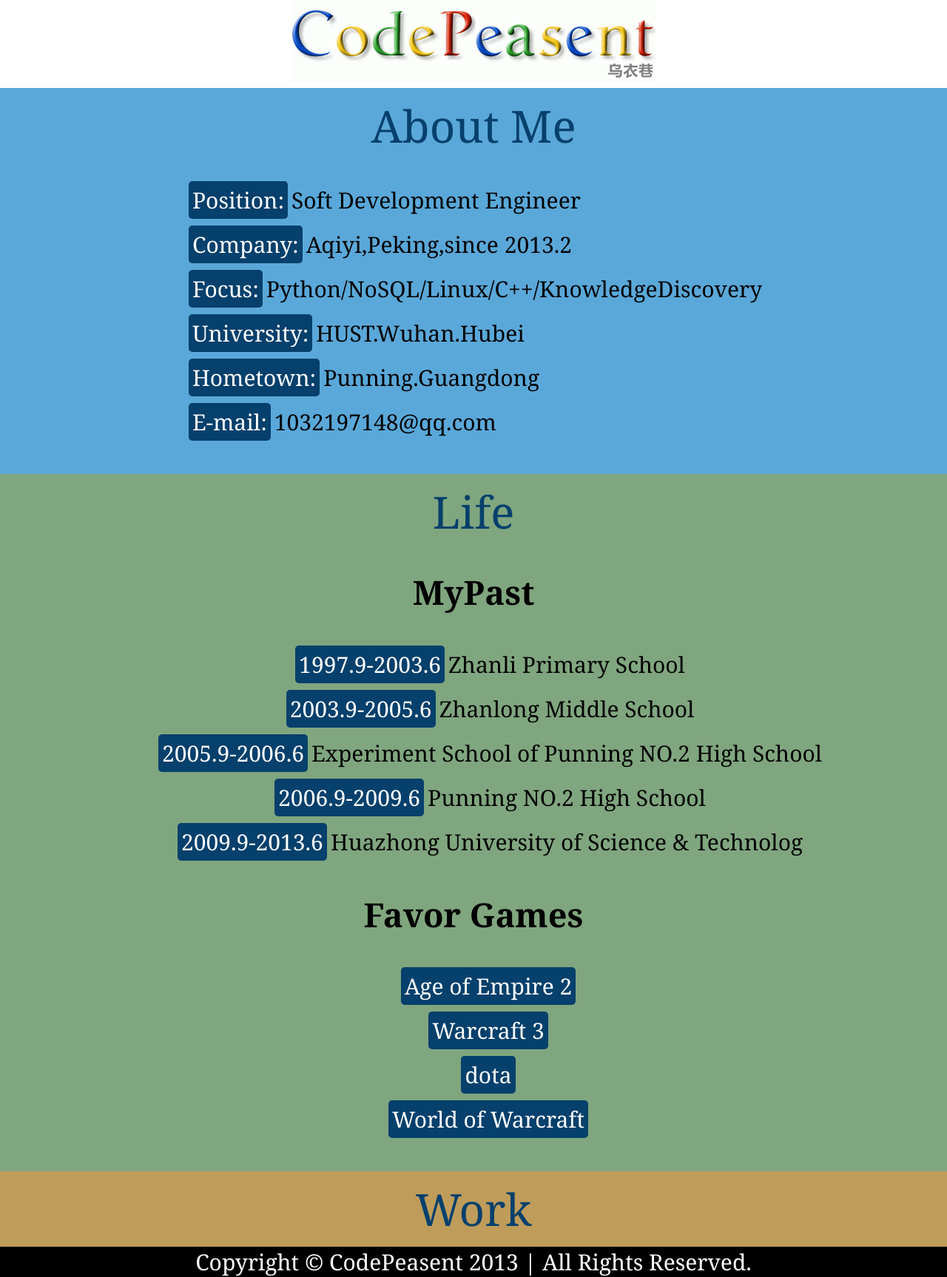
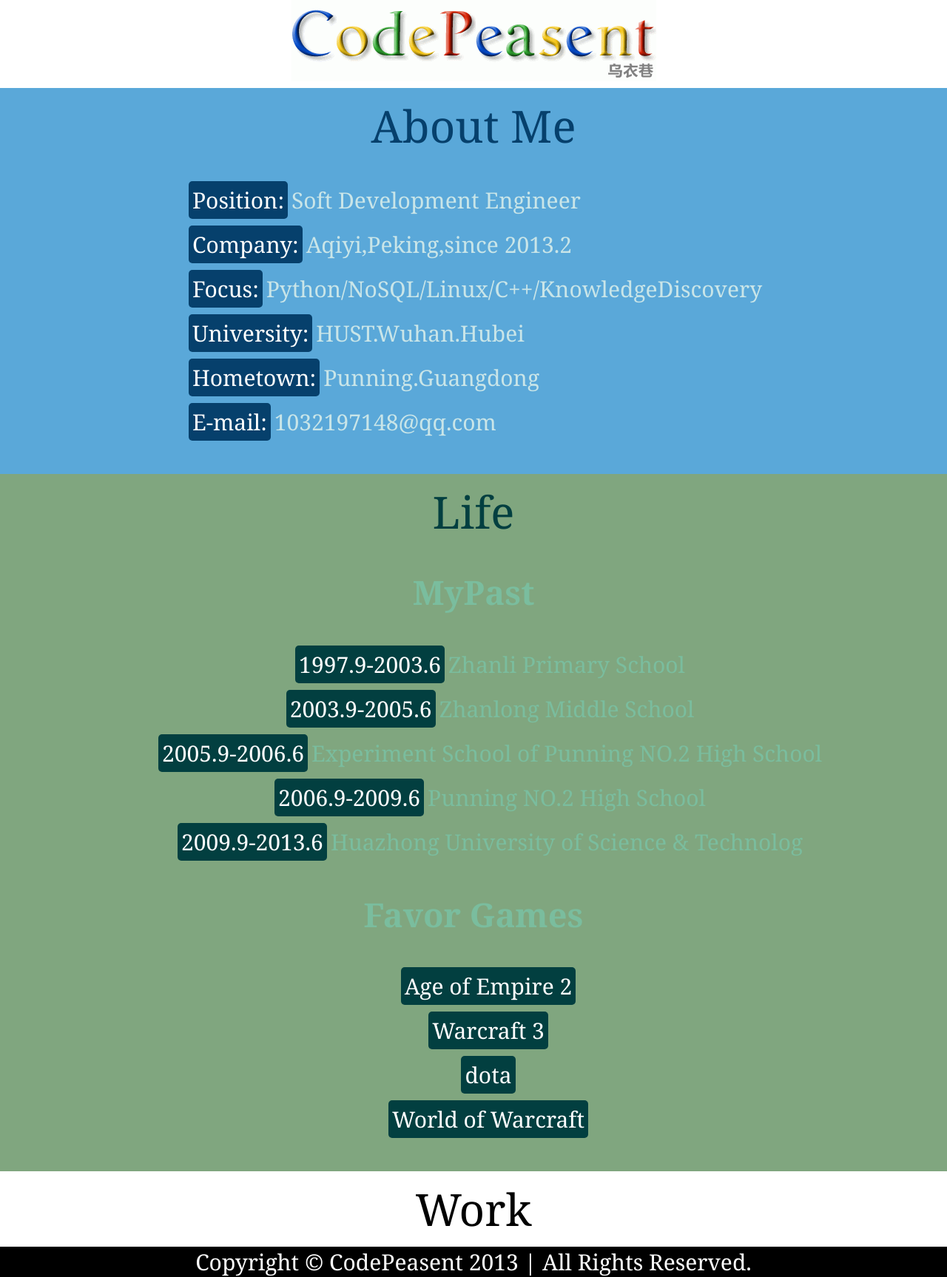
Before and after one commit to CodePeasant/formerblog, a Jekyll site: the page built from index.html, in a window 1280 px wide. Shown: the whole page at 74% size. Built offline with Jekyll 4.4.1, drawn with Linux system fonts in a browser that asks for light colours; some web fonts are replaced.

Commit message:
Color Scheme

```diff
--- a/css/style.css
+++ b/css/style.css
@@ -47,35 +47,110 @@
     text-decoration: none;
 }
 /*block setting*/
-.about_me{
-    background-color: #5aa8d9;/*blue*/
+
+/*blue
+ * backgroud:5aa8d9
+ * light-color:c9e5e8
+ * dark-color:06406C
+ */
+.blue{
+    color:#c9e5e8;
+    background-color: #5aa8d9;
 }
-.about_me h1{
+.blue h1{
     color: #06406C
 }
-.about_me span{
+.blue span{
     color: white;
     background-color: #06406C;
 }
 
-.life{
-    background-color: #80a67f;/*green*/
+/*cyan
+ * backgroud:80a67f
+ * light-color:7abd9e
+ * dark-color:023f40
+ */
+.cyan{
+    color: #7abd9e;
+    background-color: #80a67f;
 }
-.life h1{
-    color: #06406C
+.cyan h1{
+    color: #023f40;
 }
-.life span{
+.cyan span{
     color: white;
-    background-color: #06406C;
+    background-color: #023f40;
 }
 
-.work{
-    background-color: #bf9c5a;/*grey*/
+/*pink
+ * backgroud:80a67f
+ * light-color:7abd9e
+ * dark-color:023f40
+ *  * pink:f3b9a3 f7b4a3 e4697d ff978a d9593c
+ *      f68972 c73621 c4555c d71949 d80315
+ */
+.pink{
+    color: #7abd9e;
+    background-color: #80a67f;
 }
-.work h1{
-    color: #06406C
+.pink h1{
+    color: #023f40;
 }
-.work span{
+.pink span{
     color: white;
-    background-color: #06406C;
+    background-color: #023f40;
 }
+
+/*organce
+ * backgroud:80a67f
+ * light-color:7abd9e
+ * dark-color:023f40
+ *  * :f05707 f37126 fb5d1c
+ *         e46039 da5204 f86531
+ */
+.organce{
+    color: #7abd9e;
+    background-color: #80a67f;
+}
+.organce h1{
+    color: #023f40;
+}
+.organce span{
+    color: white;
+    background-color: #023f40;
+}
+
+/*yellow
+ * backgroud:80a67f
+ * light-color:7abd9e
+ * dark-color:023f40
+ * * :fcdc6b f2b705 f2cb02 d6eb74 f2ce16
+ *        d9b604 d97803 cebb3a d68f03
+ */
+.yellow{
+    color: #7abd9e;
+    background-color: #80a67f;
+}
+.yellow h1{
+    color: #023f40;
+}
+.yellow span{
+    color: white;
+    background-color: #023f40;
+}
+
+
+/*
+
+
+
+ * green:b5c058 758c20 81a600
+ *       00c34b 455a0b 4e7301
+
+
+ * purple:fa64c7 ca9ec1
+ *        700d3c 544b66 74758a 49325c 674e85
+ * brown:bf9c5a fcdc6b b57037
+ *       401202 8d6f4b 675f54
+ *
+ */
--- a/index.html
+++ b/index.html
@@ -3,7 +3,7 @@
 title: Overviews
 overview: true
 ---
-<div class="scroll_block about_me">
+<div class="scroll_block blue">
 	<h1>About Me</h1>
 	<div>
 	<ul>
@@ -29,7 +29,7 @@
 	</div>
 </div>
 
-<div class="scroll_block life">
+<div class="scroll_block cyan">
 	<h1>Life</h1>
 	<p>
 		<h2>MyPast</h2>
```
